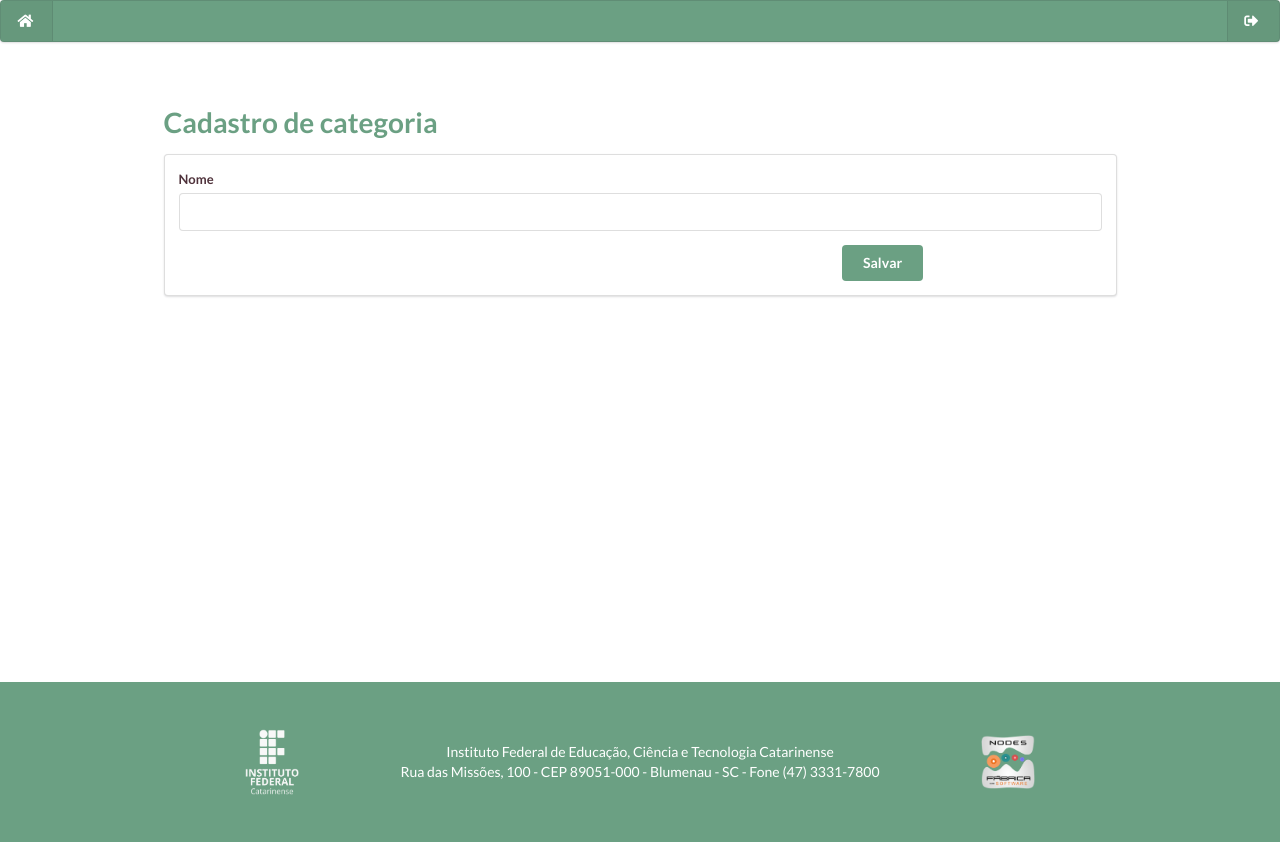
After one commit to Vitoria-Emanuely/vitrine_produtos, a Django app: page /categoria/cadastro in a window 1280 px wide. The commit adds this page. Run offline with Django 3.2, Linux system fonts and the light colour scheme.

Commit message:
Cadastro de categoria

```diff
--- a/vitrineapp/forms/__init__.py
+++ b/vitrineapp/forms/__init__.py
@@ -1,2 +1,3 @@
+from vitrineapp.forms.cate_form import CategoriaForm
 from vitrineapp.forms.produto_form import ProdutoForm
 from vitrineapp.forms.usuario_form import UsuarioForm
--- /dev/null
+++ b/vitrineapp/forms/cate_form.py
@@ -0,0 +1,17 @@
+from django import forms
+from django.forms import ModelForm
+
+from vitrineapp.models import CategoriaModel
+
+
+class CategoriaForm(ModelForm):
+    desc_categoria = forms.CharField(max_length=100)
+
+    def save(self, commit=True):
+        categoria = super(CategoriaForm, self).save(commit=False)
+        if commit:
+            categoria.save()
+
+    class Meta:
+        model = CategoriaModel
+        exclude = ()
--- /dev/null
+++ b/vitrineapp/templates/cadastro_cate.html
@@ -0,0 +1,21 @@
+{% extends 'base.html' %}
+
+{% block content %}
+<div class="two wide column"></div>
+<div class="twelve wide column">
+    <h1 class="color-h-green">Cadastro de categoria</h1>
+    <form class="ui form segment" method="post" action="{% url 'vitrine:cadastro_cate' %}">
+        {% csrf_token %}
+        <div class="field">
+            <label class="color-label-brown">Nome</label>
+            {{ form.desc_categoria }}
+        </div>
+        <div class="ui grid">
+            <div class="thirteen wide column">
+                <button type="submit" class="ui green button color-button right floated">Salvar</button>
+            </div>
+        </div>
+
+    </form>
+</div>
+{% endblock %}
--- a/vitrineapp/url.py
+++ b/vitrineapp/url.py
@@ -24,5 +24,6 @@ urlpatterns = [
     path('login', views.LoginView.as_view(), name='login'),
     path('lista_produtos', views.ListaProdutoView.as_view(), name='lista_produtos'),
     path('produto/cadastro', views.CadastroProdutoView.as_view(), name='cadastro_produto'),
-    path('logout', views.LogoutView.as_view(), name='logout')
+    path('logout', views.LogoutView.as_view(), name='logout'),
+    path('categoria/cadastro', views.CadastroCateView.as_view(), name='cadastro_cate')
 ]
--- a/vitrineapp/views/__init__.py
+++ b/vitrineapp/views/__init__.py
@@ -1,3 +1,4 @@
+from vitrineapp.views.cate_view import CadastroCateView
 from vitrineapp.views.index_view import IndexView
 from vitrineapp.views.produto_view import ListaProdutoView, CadastroProdutoView
 from vitrineapp.views.usuario_view import CadastroUsuarioView, LoginView, LogoutView
--- /dev/null
+++ b/vitrineapp/views/cate_view.py
@@ -0,0 +1,22 @@
+from django.http import HttpResponseRedirect
+from django.shortcuts import render, redirect
+from django.views import View
+
+from vitrineapp.forms import CategoriaForm
+
+
+class CadastroCateView(View):
+    template = 'cadastro_cate.html'
+
+    def get(self, request):
+        form = CategoriaForm
+        if not request.user.is_authenticated:
+            HttpResponseRedirect('')
+        return render(request, self.template, {'form': form})
+
+    def post(self, request):
+        form = CategoriaForm(request.POST)
+        if form.is_valid():
+            form.save()
+            return redirect('vitrine:cadastro_produto')
+        return render(request, self.template, {'form': form})
```
Also changed, not shown: vitrineapp/templates/cadastro_produtos.html (+6 -1 lines), vitrineapp/templates/lista_produtos.html (+8 -0 lines).
